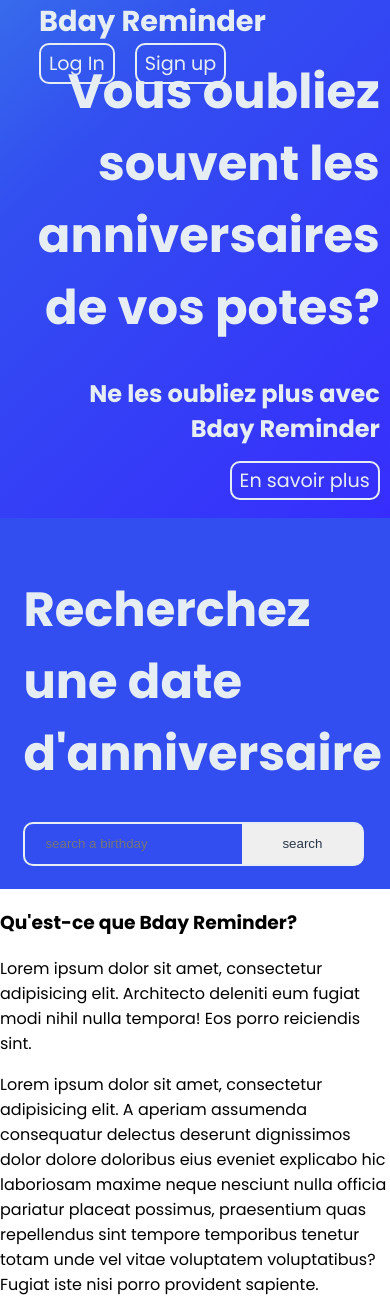
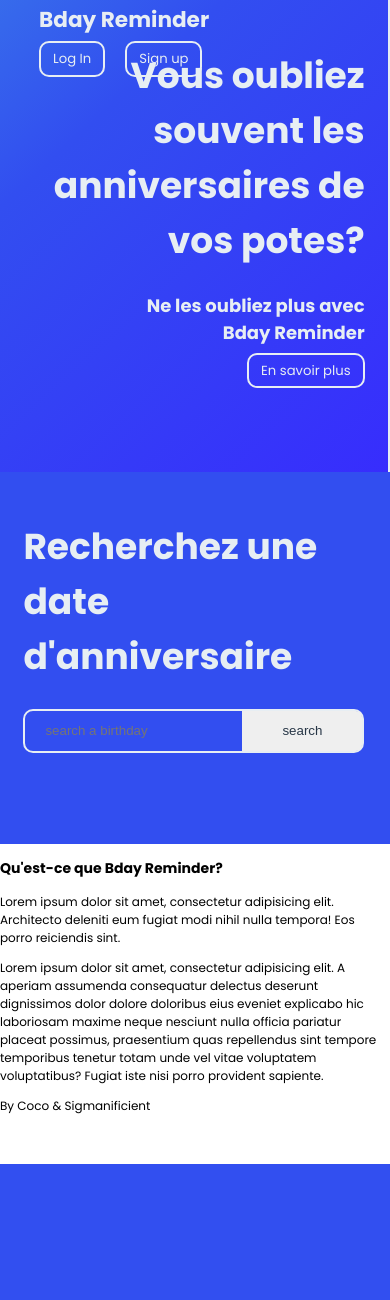
Before and after one commit to Sigmanificient/bday-reminder, a Flask app: page / in a window 390 px wide. Shown: the top 1300 px of the page. After the commit the page ends 1164 px from the top, so only its background shows below. Run offline with Flask 2, Linux system fonts and the light colour scheme; style sheets or scripts are compiled from the project's sources.

Commit message:
improving buttons

```diff
--- a/src/static/scss/base/_reset.scss
+++ b/src/static/scss/base/_reset.scss
@@ -1,3 +1,7 @@
+:root {
+  scroll-behavior: smooth;
+}
+
 body {
   margin: 0;
 }
--- a/src/static/scss/base/_typography.scss
+++ b/src/static/scss/base/_typography.scss
@@ -1,12 +1,12 @@
 @import url('https://fonts.googleapis.com/css2?family=Poppins:wght@400;700&display=swap');
 
 body {
-  font-size: 16px;
+  font-size: clamp(12px, 3vw, 16px);
   font-family: 'Poppins', 'Arial', sans-serif;
 }
 
 .btn {
-  font-size: 1.2em;
+  font-size: 1.1em;
 }
 
 .very-big {
--- a/src/static/scss/components/_buttons.scss
+++ b/src/static/scss/components/_buttons.scss
@@ -1,8 +1,14 @@
 @use "../base/colors";
 
 .btn {
-  padding: 4px 8px;
+  user-select: none;
+  padding: 6px 12px;
   color: colors.$white;
   border: 2px solid colors.$white;
   border-radius: 10px;
+
+  &:hover {
+    color: colors.$blue-800;
+    background: colors.$white;
+  }
 }
```
